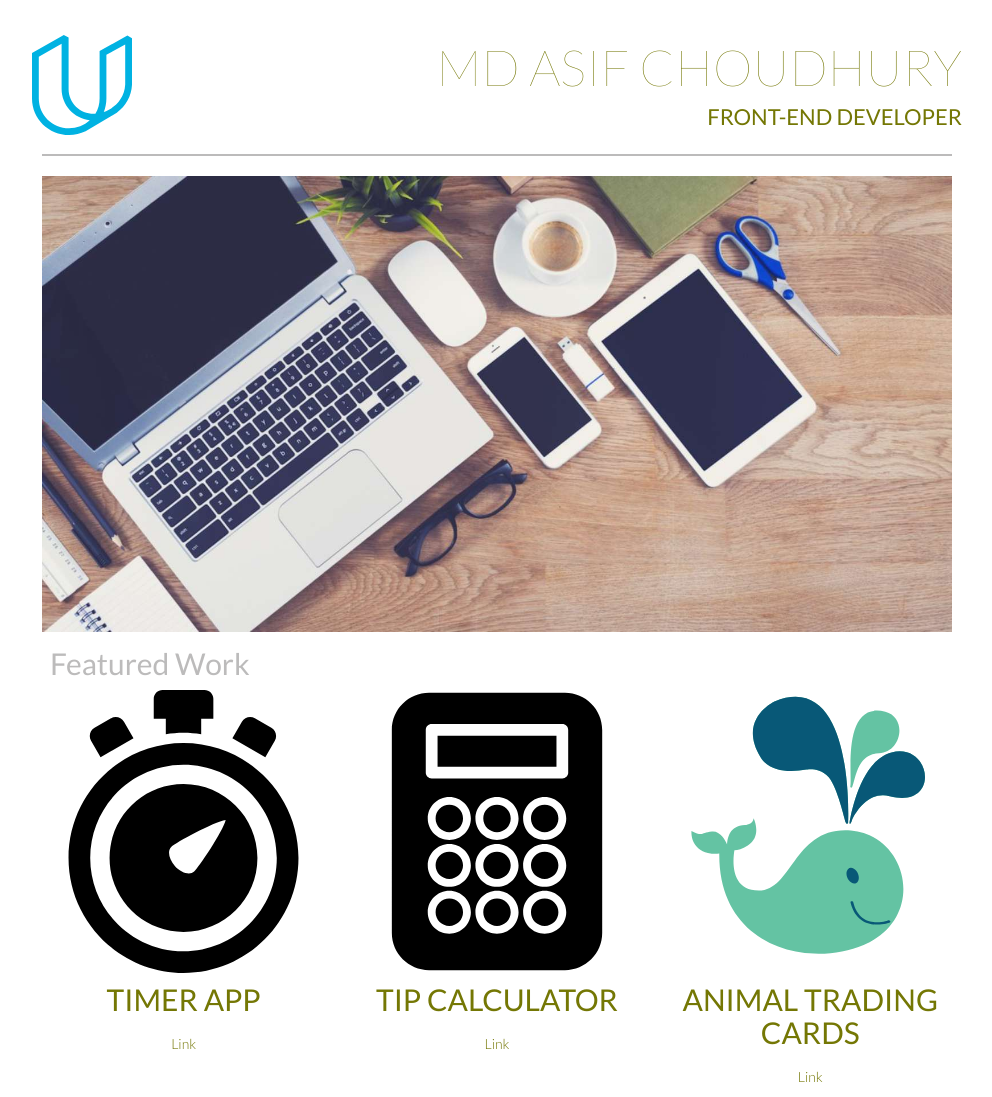
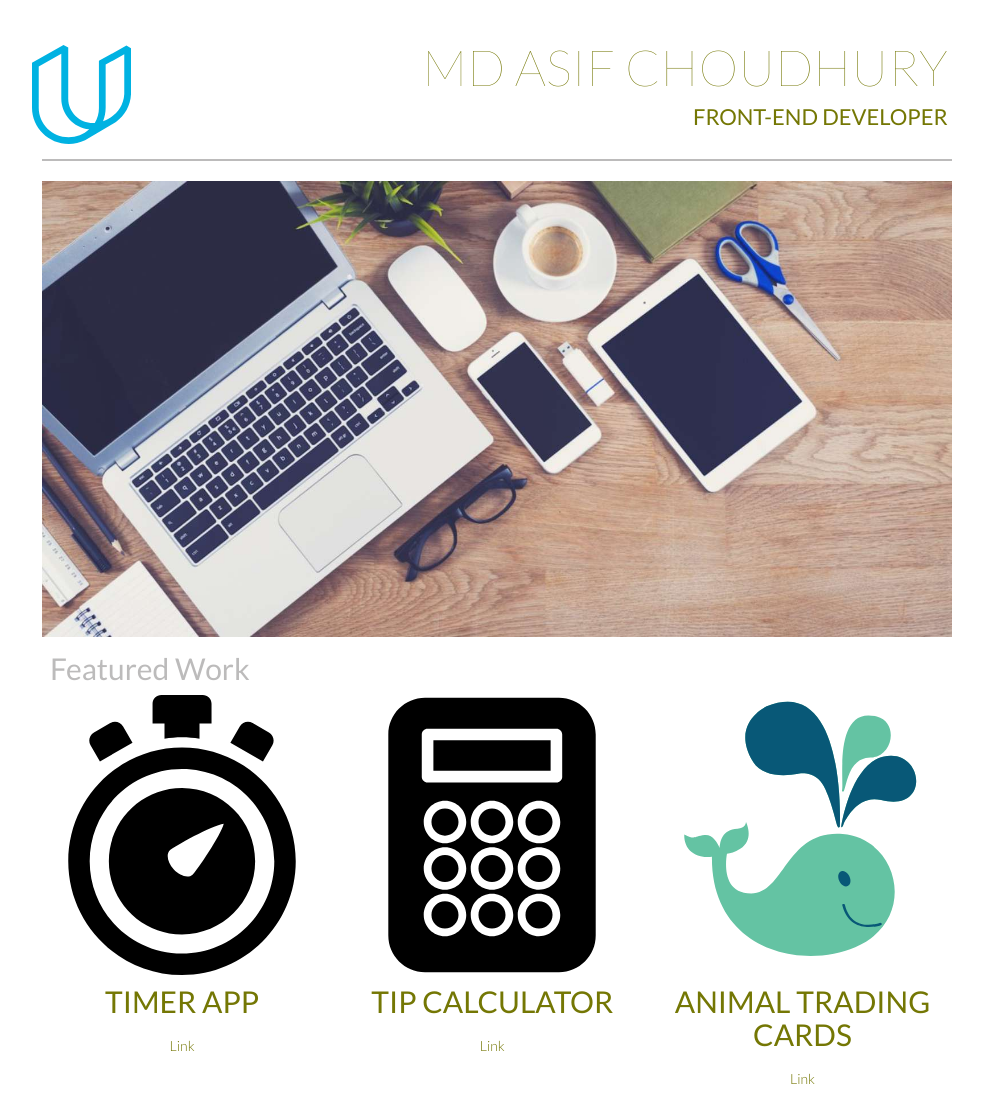
Before and after one commit to asifChoudhury/portfolio, a website: page index.html in a window 1280 px wide. Shown: the top 1097 px of the page, without its empty margins (143-1135 px from the left). Drawn offline with Linux system fonts and the light colour scheme; a web font is replaced by a local one.

Commit message:
link to custom css updated

```diff
--- a/index.html
+++ b/index.html
@@ -7,7 +7,7 @@
         <link href='https://fonts.googleapis.com/css?family=Lato:400,100,300,700' rel='stylesheet'>
         <link rel="stylesheet" href="css/normalize.min.css">
         <link rel="stylesheet" href="css/bootstrap.min.css">
-        <link rel="stylesheet" href="css/style.min.css">
+        <link rel="stylesheet" href="css/style.css">
         <script src="js/jquery-2.2.3.js"></script>
         <script src="js/bootstrap.min.js"></script>
         <script src="js/picturefill.min.js"></script>
```
